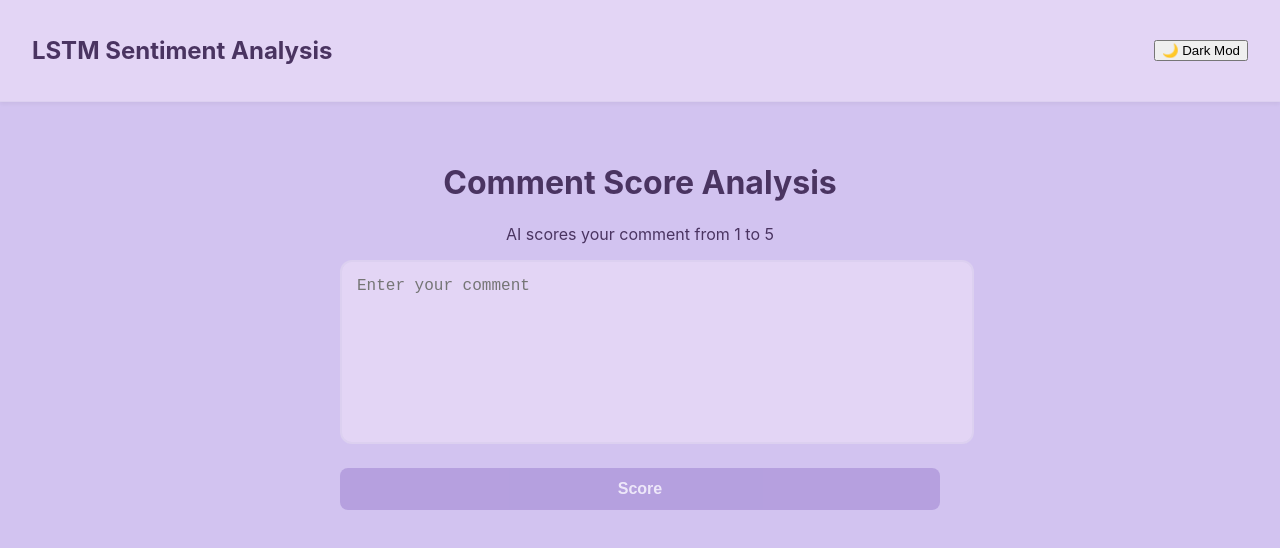
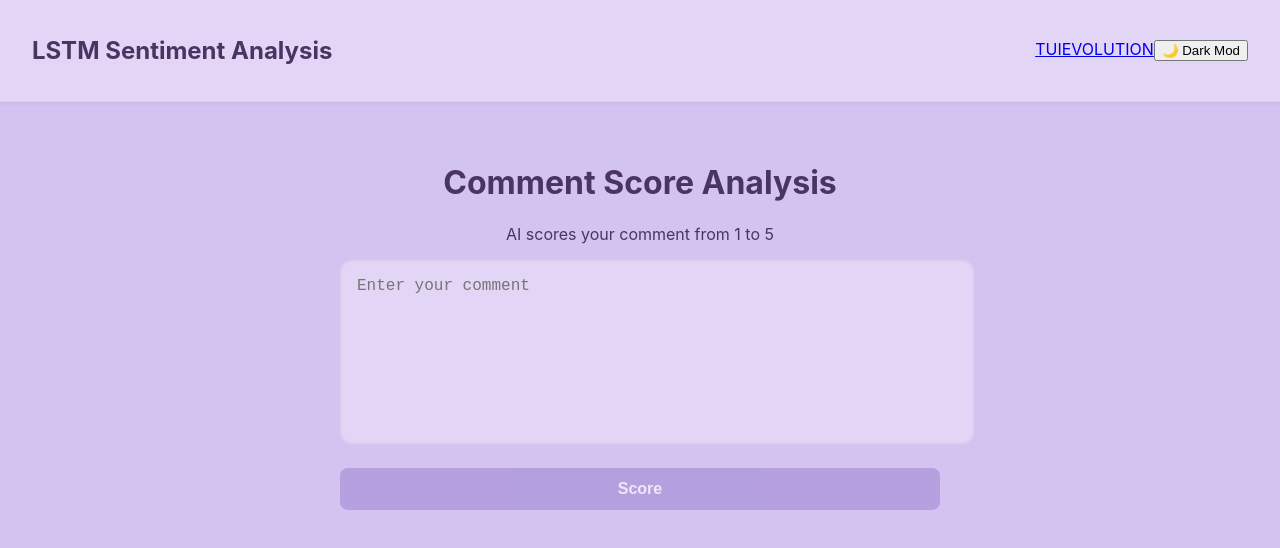
Before and after one commit to tuanaakyildiz/LSTM_Yorum_Puan_Tahmini, a React (Create React App) app in the folder sentiment-frontend/: page / in a window 1280 px wide. Shown: the top 548 px of the page. Built offline with nearby package versions, Linux system fonts and the light colour scheme.

Commit message:
Update App.js

```diff
--- a/sentiment-frontend/src/App.js
+++ b/sentiment-frontend/src/App.js
@@ -58,9 +58,21 @@ const handlePredict = async () => {
     <div className={`app-wrapper ${theme}`}>
       <nav className="navbar">
         <h2>LSTM Sentiment Analysis</h2>
-        <button onClick={toggleTheme} className="theme-toggle">
-          {theme === 'light' ? '🌙 Dark Mod' : '☀️ Light Mod'}
-        </button>
+
+       <div className="nav-actions">
+          <a
+            href="https://tuievolution.vercel.app/"
+            target="_blank"
+            rel="noopener noreferrer"
+            className="nav-link"
+          >
+            TUIEVOLUTION
+          </a>
+
+          <button onClick={toggleTheme} className="theme-toggle">
+            {theme === 'light' ? '🌙 Dark Mod' : '☀️ Light Mod'}
+          </button>
+        </div>
       </nav>
 
       <main className="content">
```
